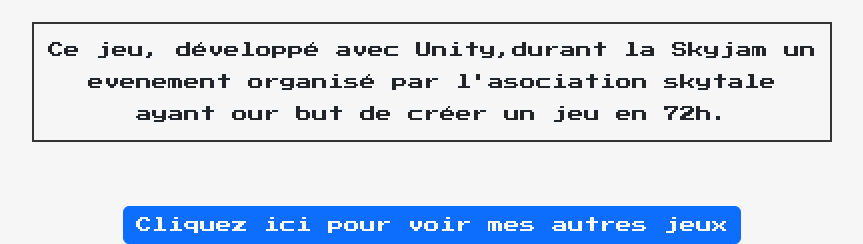
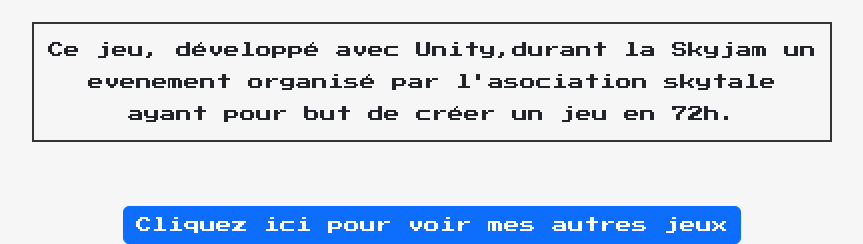
Before and after one commit to Nayarjay/CV_Rayan_site, a website: page view/gamedev.html in a window 1280 px wide. Shown: the part 3968-4212 px from the top of the page, without its empty margins (208-1071 px from the left). Drawn offline with nearby package versions, Linux system fonts and the light colour scheme.

Commit message:
Update gamedev.html

```diff
--- a/view/gamedev.html
+++ b/view/gamedev.html
@@ -85,7 +85,7 @@
                 <h1 class="underline">Catrepide</h1>
                 <iframe frameborder="0" src="https://itch.io/embed-upload/10830437?color=4f6781"  width="980" height="680"><a href="https://nayarjay.itch.io/catrepide">Play Catrepide on itch.io</a></iframe>
                 <p class="mt-3 mx-auto" style="max-width: 800px; border: 2px solid #333; padding: 10px;">
-                    Ce jeu, développé avec Unity,durant la Skyjam un evenement organisé par l'asociation skytale ayant our but de créer un jeu en 72h.
+                    Ce jeu, développé avec Unity,durant la Skyjam un evenement organisé par l'asociation skytale ayant pour but de créer un jeu en 72h.
                 </p>
             </div>
         </div>
```
